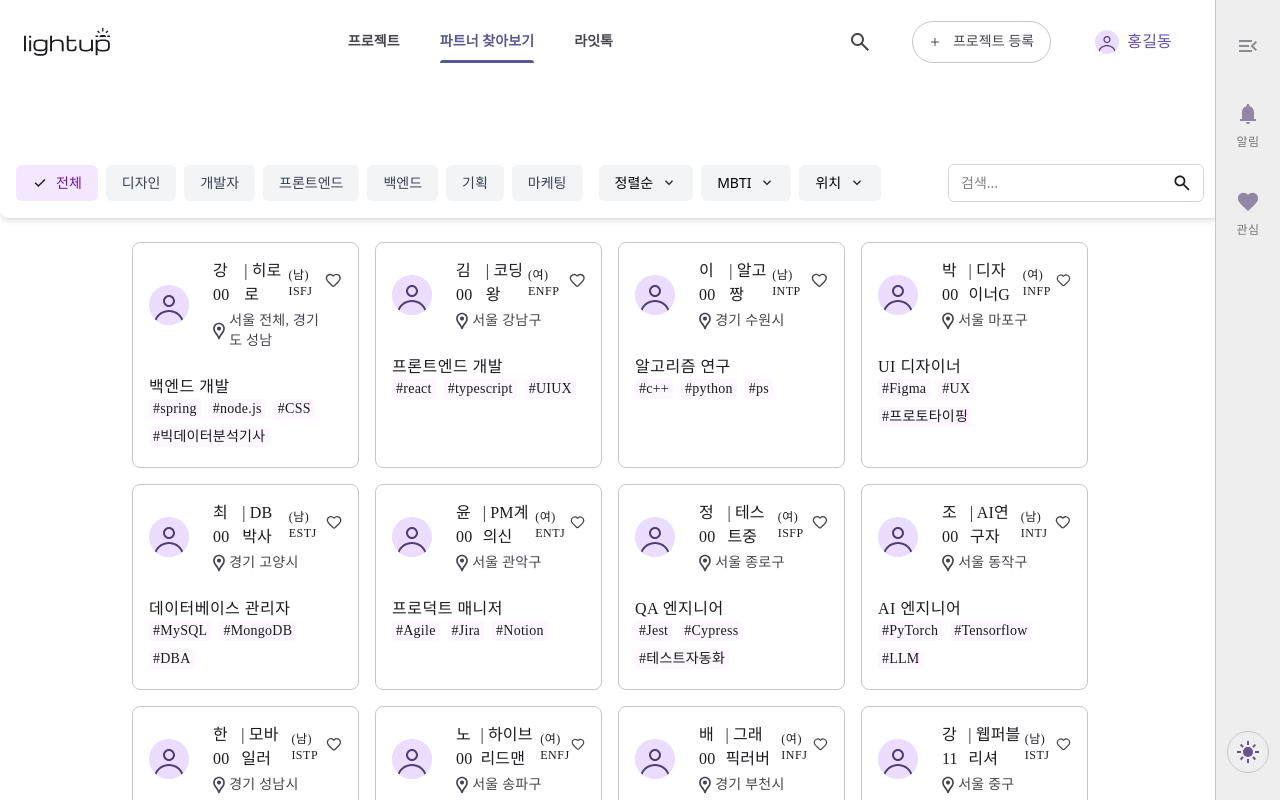
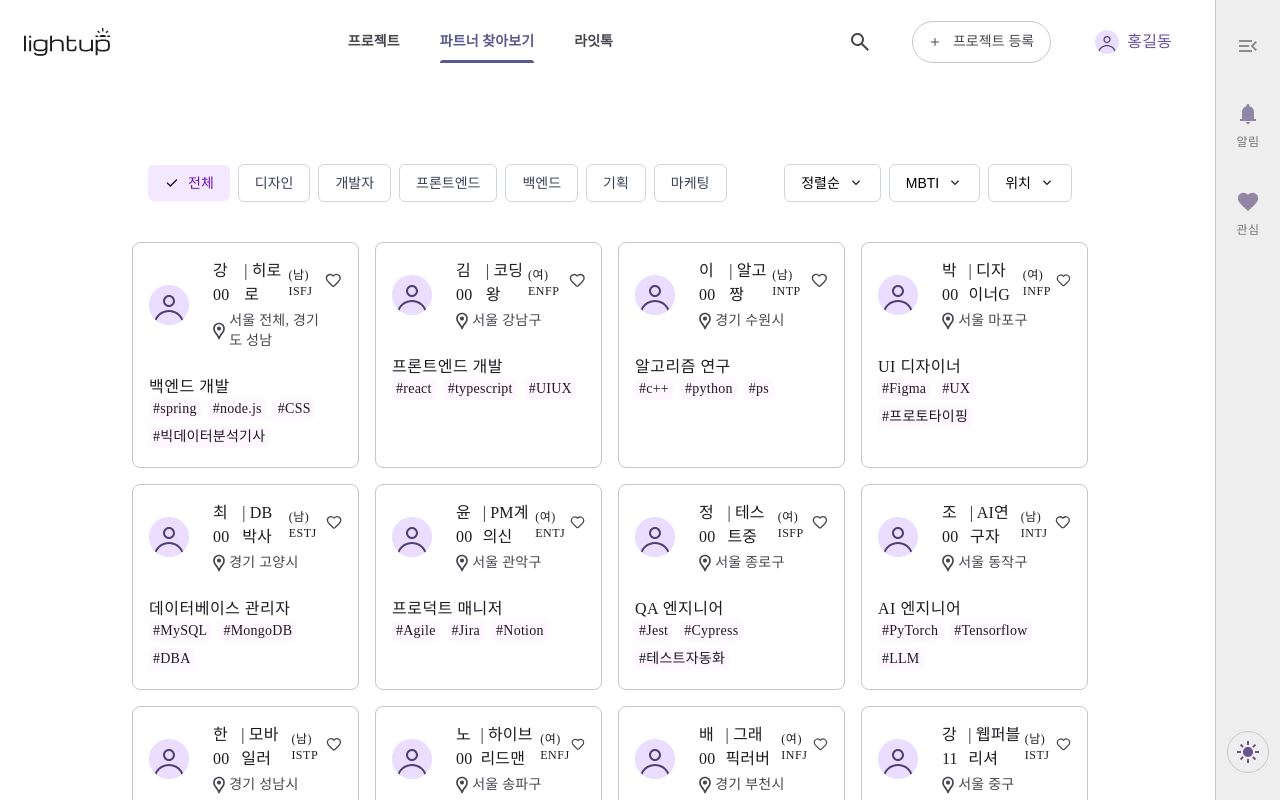
Before and after one commit to 1ronPark/Front-end, a React (Vite) app: page /members in a window 1280 px wide. Shown: the top 800 px of the page. Built offline with nearby package versions, Linux system fonts and the light colour scheme; a web font is replaced by a local one.

Commit message:
design: 프로젝트 필터 완성

```diff
--- a/src/components/common/filter/MemberFilterBar.tsx
+++ b/src/components/common/filter/MemberFilterBar.tsx
@@ -2,7 +2,6 @@ import React, { useState } from 'react';
 import CheckIcon from '../../../assets/icons/ic_check.svg';
 import KeyboardArrowDownIcon from '../../../assets/icons/ic_keyboard_arrow_down.svg';
 import KeyboardArrowUpIcon from '../../../assets/icons/ic_keyboard_arrow_up.svg';
-import SearchIcon from '../../../assets/icons/ic_search.svg';
 import ArrayBox from './dropdowns/ArrayBox';
 import MbtiBox from './dropdowns/MbtiBox';
 import LocationBox from './dropdowns/LocationBox';
@@ -12,7 +11,6 @@ const MemberFilterBar: React.FC = () => {
   const [selectedSort, setSelectedSort] = useState<string>('정렬순');
   const [selectedMbti, setSelectedMbti] = useState<string>('MBTI');
   const [selectedLocations, setSelectedLocations] = useState<string[]>([]);
-  const [searchTerm, setSearchTerm] = useState('');
   const [openDropdown, setOpenDropdown] = useState<Record<string, boolean>>({
     정렬순: false,
     MBTI: false,
@@ -59,29 +57,32 @@ const MemberFilterBar: React.FC = () => {
   const chips = ['전체', '디자인', '개발자', '프론트엔드', '백엔드', '기획', '마케팅'];
 
   return (
-    <div className="flex items-center justify-between p-4 bg-white rounded-lg shadow-md">
-      <div className="flex items-center gap-4">
-        <div className="flex flex-wrap items-center gap-2">
+    <div className="p-4 bg-white rounded-lg font-pretendard ">
+      <div className="flex items-center justify-between gap-4">
+        <div className="relative flex-1 overflow-hidden">
+          <div className="flex items-center gap-2 overflow-x-auto pb-2 -mb-2">
           {chips.map((chip) => (
             <button
               key={chip}
               onClick={() => handleChipClick(chip)}
-              className={`flex items-center px-4 py-2 text-sm font-medium rounded-md ${
+              className={`flex-shrink-0 flex items-center px-4 py-2 text-sm font-medium rounded-md ${
                 selectedChip === chip
                   ? 'bg-purple-100 text-purple-800'
-                  : 'bg-gray-100 text-gray-700'
+                  : 'bg-white text-gray-700 border border-gray-300'
               }`}
             >
               {selectedChip === chip && <img src={CheckIcon} alt="check" className="w-4 h-4 mr-2" />}
               {chip}
             </button>
           ))}
+          </div>
+          <div className="pointer-events-none absolute inset-y-0 right-0 w-8 bg-gradient-to-l from-white" />
         </div>
-        <div className="flex gap-2">
+        <div className="flex flex-shrink-0 items-center gap-2">
           {/*정렬순 dropdown*/}
           <div className="relative flex">
             <button
-              className={`flex items-center px-4 py-2 text-sm font-medium bg-gray-100 rounded-md hover:bg-gray-200 focus:outline-none"`}
+              className={`flex items-center px-4 py-2 text-sm font-medium border border-gray-300 rounded-md hover:bg-gray-200 focus:outline-none`}
               onClick={() => handleDropdownClick('정렬순')}
             >
               {selectedSort}
@@ -100,7 +101,7 @@ const MemberFilterBar: React.FC = () => {
           {/*MBTI dropdown*/}
           <div className="relative flex">
             <button
-              className={`flex items-center px-4 py-2 text-sm font-medium bg-gray-100 rounded-md hover:bg-gray-200 focus:outline-none"`}
+              className={`flex items-center px-4 py-2 text-sm font-medium border border-gray-300 rounded-md hover:bg-gray-200 focus:outline-none`}
               onClick={() => handleDropdownClick('MBTI')}
             >
               {selectedMbti}
@@ -119,7 +120,7 @@ const MemberFilterBar: React.FC = () => {
           {/*위치 dropdown*/}
           <div className="relative flex">
             <button
-              className={`flex items-center px-4 py-2 text-sm font-medium bg-gray-100 rounded-md hover:bg-gray-200 focus:outline-none"`}
+              className={`flex items-center px-4 py-2 text-sm font-medium border border-gray-300 rounded-md hover:bg-gray-200 focus:outline-none`}
               onClick={() => handleDropdownClick('위치')}
             >
               {getLocationButtonText()}
@@ -137,20 +138,6 @@ const MemberFilterBar: React.FC = () => {
           </div>
         </div>
       </div>
-      <div className="relative flex items-center">
-        <input
-          type="text"
-          placeholder="검색..."
-          value={searchTerm}
-          onChange={e => setSearchTerm(e.target.value)}
-          className="w-full pl-3 pr-10 py-2 border border-gray-300 rounded-md text-sm focus:outline-none focus:ring-1 focus:ring-purple-500"
-        />
-        <img
-          src={SearchIcon}
-          alt="검색"
-          className="absolute right-3 w-5 h-5 text-gray-400"
-        />
-      </div>
     </div>
   );
 };
--- a/src/components/common/filter/ProjectFilterBar.tsx
+++ b/src/components/common/filter/ProjectFilterBar.tsx
@@ -109,31 +109,32 @@ const ProjectFilterBar: React.FC = () => {
   };
 
   return (
-    <div className="p-4 bg-white rounded-lg font-pretendard shadow-md">
-      <div className="flex items-center justify-between mb-4">
-        <div className="flex items-center gap-2 overflow-x-auto">
+    <div className="p-4 bg-white rounded-lg font-pretendard ">
+      <div className="flex items-center justify-between gap-4">
+        <div className="relative flex-1 overflow-hidden">
+          <div className="flex items-center gap-2 overflow-x-auto pb-2 -mb-2">
           {categories.map((category) => (
             <button
               key={category.name}
               onClick={() => handleCategoryClick(category.name)}
-              className={`flex-shrink-0 px-4 py-2 text-sm font-medium rounded-full flex items-center gap-2 ${
+              className={`flex-shrink-0 px-3 py-2 text-sm font-medium rounded-lg flex flex-col items-center gap-1 hover cursor-pointer hover:shadow-md hover:size-0.3 ${
                 selectedCategories.includes(category.name)
-                  ? 'bg-purple-100 text-purple-800'
+                  ? 'border border-gray-300 '
                   : 'bg-white text-gray-700'
               }`}
             >
-              <img src={category.icon} alt={category.name} className="w-4 h-4" />
+              <img src={category.icon} alt={category.name} className="w-6 h-6" />
               {category.name}
             </button>
           ))}
+          </div>
+          <div className="pointer-events-none absolute inset-y-0 right-0 w-8 bg-gradient-to-l from-white" />
         </div>
-
-      </div>
-      <div className="flex items-center gap-2">
-        {/*정렬순 dropdown*/}
+        <div className="flex flex-shrink-0 items-center gap-2">
+          {/*정렬순 dropdown*/}
         <div className="relative flex">
           <button
-            className={`flex items-center px-4 py-2 text-sm font-medium shadow-md rounded-md hover:bg-gray-200 focus:outline-none"`}
+            className={`flex items-center px-4 py-2 text-sm font-medium border border-gray-300 rounded-md hover:bg-gray-200 focus:outline-none`}
             onClick={() => handleDropdownClick('정렬순')}
           >
             {selectedSort}
@@ -152,7 +153,7 @@ const ProjectFilterBar: React.FC = () => {
         {/*MBTI dropdown*/}
         <div className="relative flex">
           <button
-            className={`flex items-center px-4 py-2 text-sm font-medium rounded-md shadow-md hover:bg-gray-200 focus:outline-none"`}
+            className={`flex items-center px-4 py-2 text-sm font-medium rounded-md border border-gray-300 hover:bg-gray-200 focus:outline-none`}
             onClick={() => handleDropdownClick('MBTI')}
           >
             {selectedMbti}
@@ -171,7 +172,7 @@ const ProjectFilterBar: React.FC = () => {
         {/*위치 dropdown*/}
         <div className="relative flex">
           <button
-            className={`flex items-center px-4 py-2 text-sm font-medium shadow-md rounded-md hover:bg-gray-200 focus:outline-none"`}
+            className={`flex items-center px-4 py-2 text-sm font-medium border border-gray-300 rounded-md hover:bg-gray-200 focus:outline-none`}
             onClick={() => handleDropdownClick('위치')}
           >
             {getLocationButtonText()}
@@ -187,6 +188,7 @@ const ProjectFilterBar: React.FC = () => {
             </div>
           )}
         </div>
+        </div>
       </div>
     </div>
   );
--- a/src/pages/member/Members.tsx
+++ b/src/pages/member/Members.tsx
@@ -4,13 +4,9 @@ import MemberList from '../../components/common/memberpage/MemberList';
 export const Members = () => {
     return (
         <div className="flex justify-center">
-            <div className="w-full mt-[64px]">
-                <MemberFilterBar />
-
-                <div className="max-w-[1440px] mx-[132px] mb-[27px]">
-                    <MemberList />
-                </div>
-
+            <div className="w-full mt-[64px] max-w-[1440px] px-[132px] mb-[27px]">
+              <MemberFilterBar />
+              <MemberList />
             </div>
         </div>
     );
--- a/src/pages/project/Projects.tsx
+++ b/src/pages/project/Projects.tsx
@@ -4,12 +4,9 @@ import ProjectList from '../../components/common/projects/ProjectList';
 export const Projects = () => {
     return (
         <div className="flex justify-center">
-            <div className="w-full mt-[64px]">
-                <ProjectFilterBar />
-
-                <div className="max-w-[1440px] mx-[132px] mb-[27px]">
-                    <ProjectList />
-                    </div>
+            <div className="w-full mt-[64px] max-w-[1440px] px-[132px] mb-[27px]">
+              <ProjectFilterBar />
+              <ProjectList />
             </div>
         </div>
     );
```
